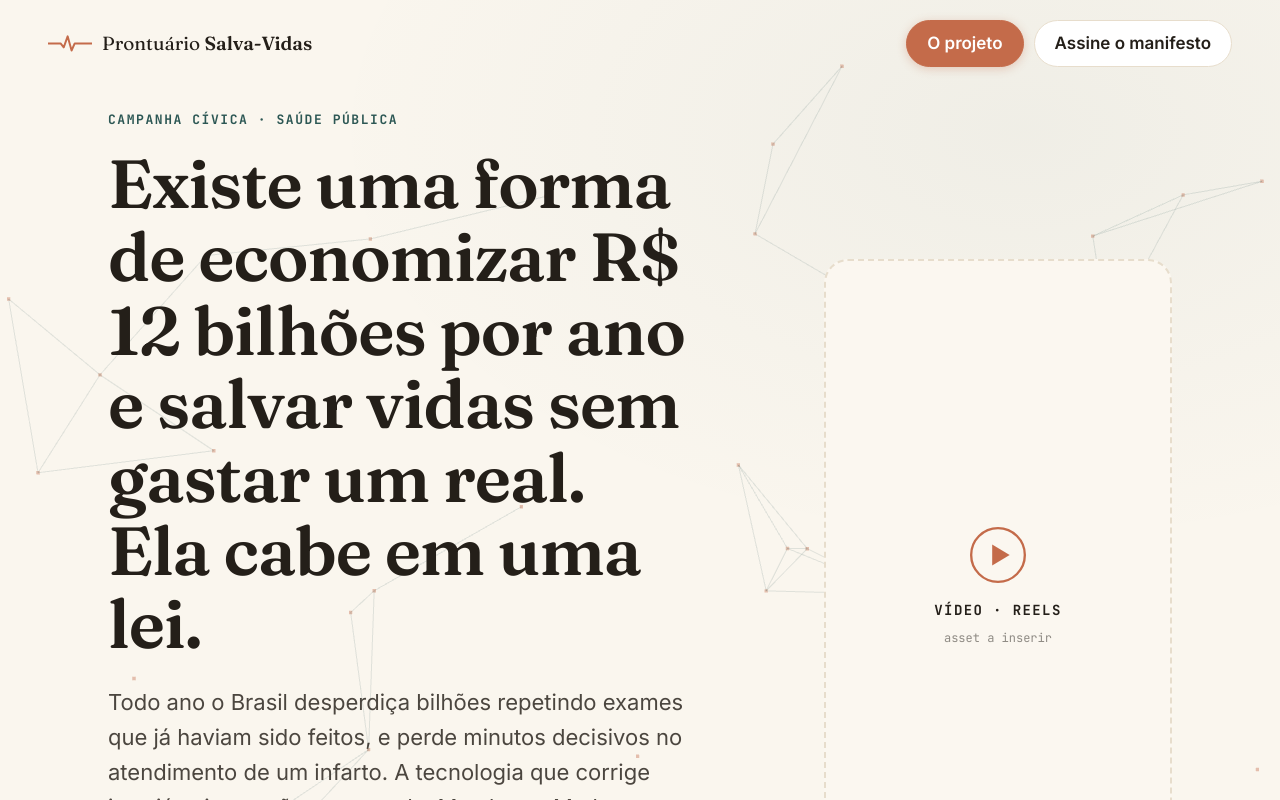
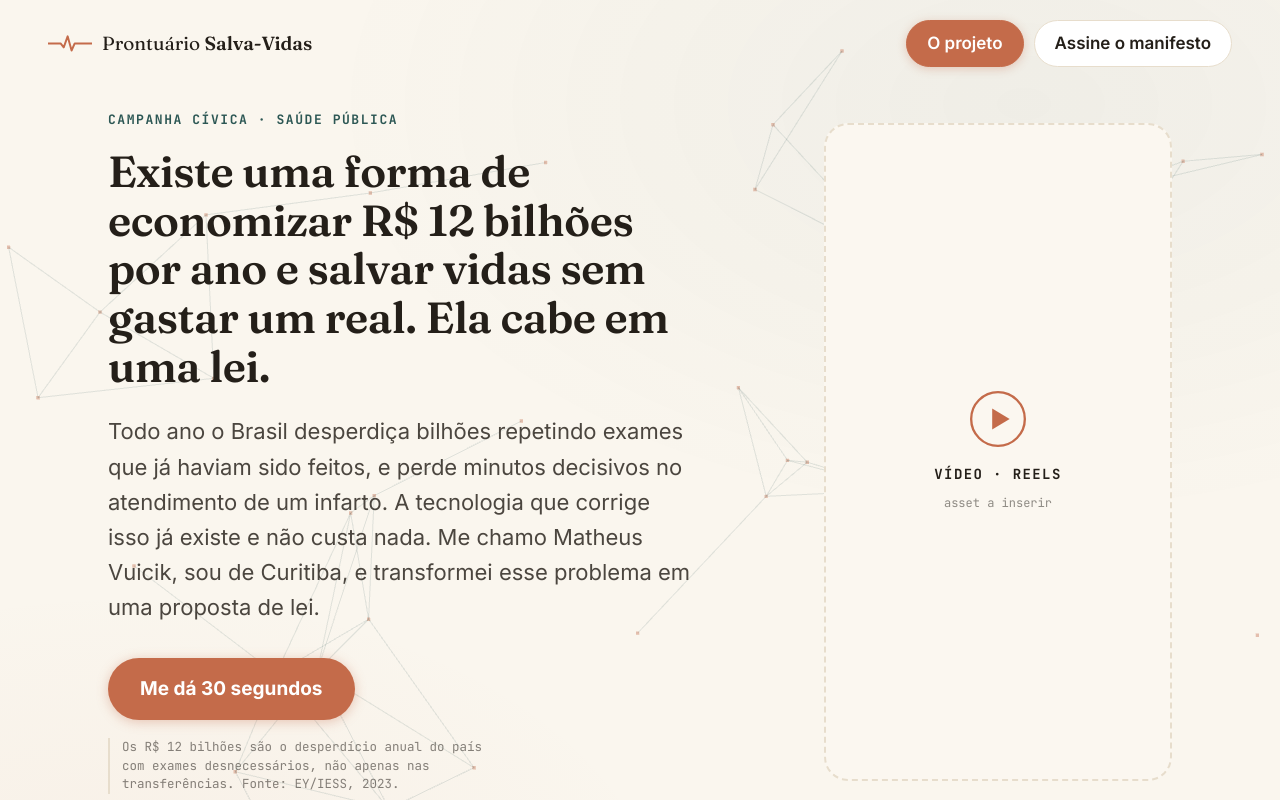
Before and after one commit to mathidudu1-jpg/prontuario-salva-vidas, a Next.js app: page / in a window 1280 px wide. Shown: the top 800 px of the page. Built offline with nearby package versions, Linux system fonts and the light colour scheme; no server answers.

Commit message:
fix(hero): reduz o tamanho da headline (frase longa estava grande demais)
Escala de clamp(36-68px) para clamp(27-44px), max-width 20ch, line-height 1.12.

Co-Authored-By: Claude Fable 5 <noreply@anthropic.com>

```diff
--- a/app/globals.css
+++ b/app/globals.css
@@ -226,11 +226,11 @@ a { color: var(--petroleo); }
   font-family: var(--font-display);
   font-optical-sizing: auto;
   font-weight: 560;
-  font-size: clamp(36px, 5.4vw, 68px);
-  line-height: 1.08;
-  letter-spacing: -0.015em;
+  font-size: clamp(27px, 3.4vw, 44px);
+  line-height: 1.12;
+  letter-spacing: -0.01em;
   margin: 0 0 24px;
-  max-width: 17ch;
+  max-width: 20ch;
 }
 
 .hero-sub {
```
